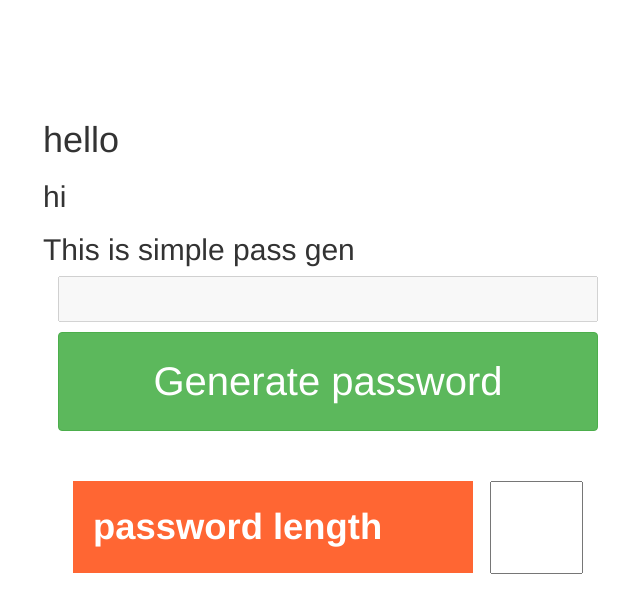
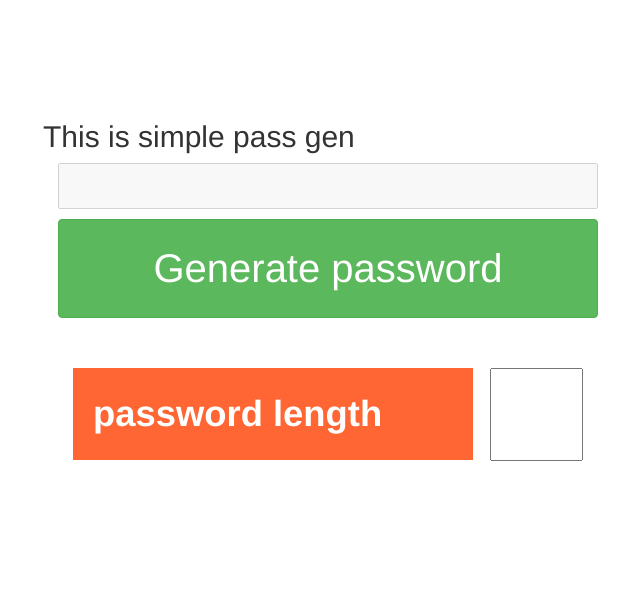
Before and after one commit to bishnushahu/password-generaor, a plain HTML site: page index.html in a window 1280 px wide. Shown: the whole page, without its empty margins (312-952 px from the left). Drawn offline with nearby package versions, Linux system fonts and the light colour scheme.

Commit message:
Update index.html

```diff
--- a/index.html
+++ b/index.html
@@ -6,7 +6,7 @@
 	<meta name="viewport" content="width=device-width, initial-scale=1.0">
 	<link rel="stylesheet" media="screen" href="https://cdnjs.cloudflare.com/ajax/libs/twitter-bootstrap/3.3.5/css/bootstrap.min.css">
 
-	<title>Minimum Bootstrap HTML Skeleton</title>
+	<title>password generator</title>
 
 	<link rel="stylesheet" href="style.css">
 </head>
@@ -14,9 +14,7 @@
 <body>
 
 	<div class="container">
-		<h1>hello</h1>
 
-      <h2>hi</h2>
 
        <h2>This is simple pass gen</h2>
         <form action="" name="passgen">
```
